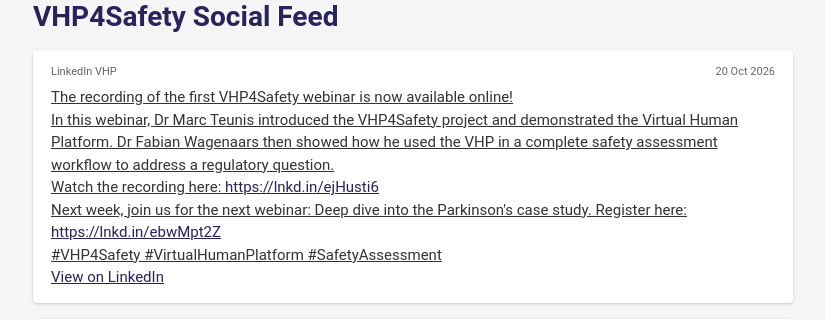
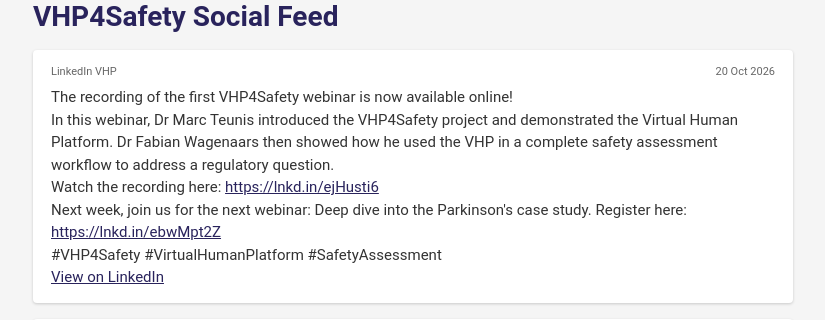
Before and after one commit to VHP4Safety/vhp-www, a Flask app: page /social/ in a window 1280 px wide, with the pointer over the restyled element. Shown: the part 65-385 px from the top of the page, without its empty margins (33-858 px from the left). Run offline with Flask 3, Linux system fonts and the light colour scheme.

Commit message:
Only underline actual links

```diff
--- a/static/css/style.css
+++ b/static/css/style.css
@@ -73,7 +73,7 @@ h2, h3, h4 { color: var(--purple); }
 .feed h2 { color: #fff; font-size: 11px; text-transform: uppercase; letter-spacing: 0.04em; margin: 0 0 8px; }
 .feed .post { display: block; padding: 14px 0; border-top: 1px solid rgba(255,255,255,0.25); color: #fff; text-decoration: none; }
 .feed .post p { margin: 0; font-weight: 700; }
-.feed .post:hover p { text-decoration: underline; }
+.feed a.post:hover p { text-decoration: underline; }
 .post-meta { display: flex; justify-content: space-between; font-size: 11px; opacity: 0.75; margin-bottom: 6px; }
 .btn { display: block; margin-top: 8px; padding: 10px; background: #fff; color: var(--teal); text-align: center; text-decoration: none; font-size: 11px; font-weight: 700; text-transform: uppercase; border-radius: var(--radius); }
 .feed-full { background: none; color: inherit; padding: 0; max-width: 760px; }
```
